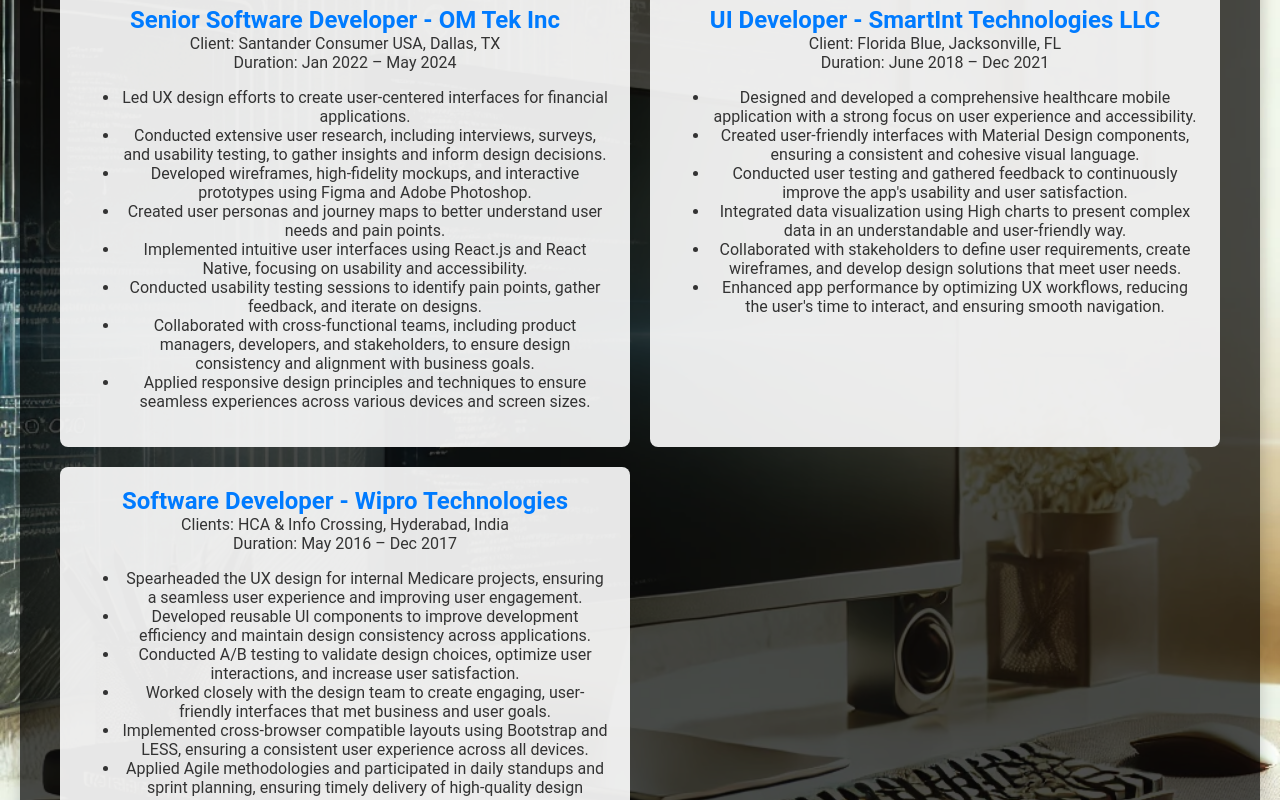
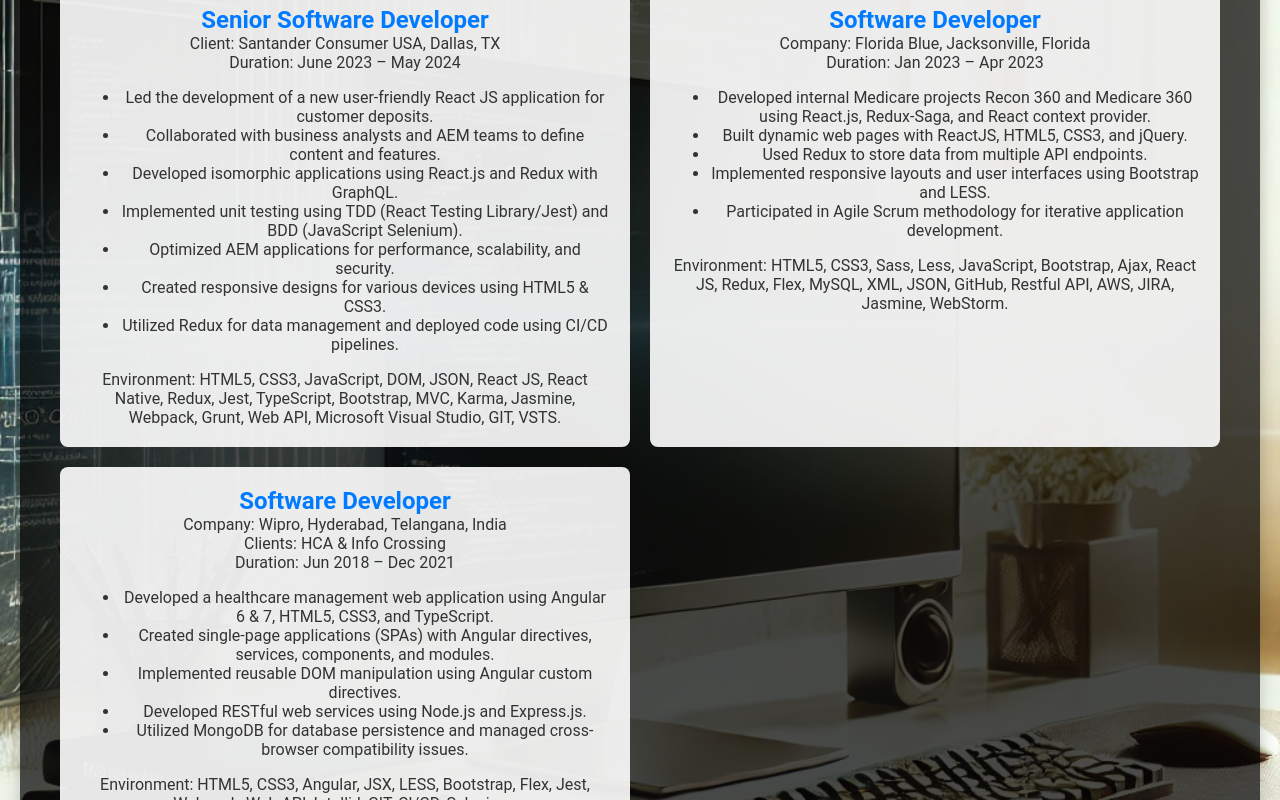
Before and after one commit to AK20091007/Portifilio, a React (Create React App) app in the folder portfolio-website/: page / in a window 1280 px wide. Shown: the part 1560-2360 px from the top of the page. Built offline with nearby package versions, Linux system fonts and the light colour scheme; the HTML template or start-up script is replaced by a standard one.

Commit message:
original theam

```diff
--- a/portfolio-website/src/components/Projects.js
+++ b/portfolio-website/src/components/Projects.js
@@ -59,45 +59,52 @@
           <ProjectsTitle>Projects & Experience</ProjectsTitle>
           <ProjectsGrid>
             <Project>
-              <ProjectTitle>Senior Software Developer - OM Tek Inc</ProjectTitle>
+              <ProjectTitle>Senior Software Developer</ProjectTitle>
               <ProjectDescription>Client: Santander Consumer USA, Dallas, TX</ProjectDescription>
-              <ProjectDescription>Duration: Jan 2022 – May 2024</ProjectDescription>
+              <ProjectDescription>Duration: June 2023 – May 2024</ProjectDescription>
               <ul>
-                <li>Led UX design efforts to create user-centered interfaces for financial applications.</li>
-                <li>Conducted extensive user research, including interviews, surveys, and usability testing, to gather insights and inform design decisions.</li>
-                <li>Developed wireframes, high-fidelity mockups, and interactive prototypes using Figma and Adobe Photoshop.</li>
-                <li>Created user personas and journey maps to better understand user needs and pain points.</li>
-                <li>Implemented intuitive user interfaces using React.js and React Native, focusing on usability and accessibility.</li>
-                <li>Conducted usability testing sessions to identify pain points, gather feedback, and iterate on designs.</li>
-                <li>Collaborated with cross-functional teams, including product managers, developers, and stakeholders, to ensure design consistency and alignment with business goals.</li>
-                <li>Applied responsive design principles and techniques to ensure seamless experiences across various devices and screen sizes.</li>
+                <li>Led the development of a new user-friendly React JS application for customer deposits.</li>
+                <li>Collaborated with business analysts and AEM teams to define content and features.</li>
+                <li>Developed isomorphic applications using React.js and Redux with GraphQL.</li>
+                <li>Implemented unit testing using TDD (React Testing Library/Jest) and BDD (JavaScript Selenium).</li>
+                <li>Optimized AEM applications for performance, scalability, and security.</li>
+                <li>Created responsive designs for various devices using HTML5 & CSS3.</li>
+                <li>Utilized Redux for data management and deployed code using CI/CD pipelines.</li>
               </ul>
+              <ProjectDescription>
+                Environment: HTML5, CSS3, JavaScript, DOM, JSON, React JS, React Native, Redux, Jest, TypeScript, Bootstrap, MVC, Karma, Jasmine, Webpack, Grunt, Web API, Microsoft Visual Studio, GIT, VSTS.
+              </ProjectDescription>
             </Project>
             <Project>
-              <ProjectTitle>UI Developer - SmartInt Technologies LLC</ProjectTitle>
-              <ProjectDescription>Client: Florida Blue, Jacksonville, FL</ProjectDescription>
-              <ProjectDescription>Duration: June 2018 – Dec 2021</ProjectDescription>
+              <ProjectTitle>Software Developer</ProjectTitle>
+              <ProjectDescription>Company: Florida Blue, Jacksonville, Florida</ProjectDescription>
+              <ProjectDescription>Duration: Jan 2023 – Apr 2023</ProjectDescription>
               <ul>
-                <li>Designed and developed a comprehensive healthcare mobile application with a strong focus on user experience and accessibility.</li>
-                <li>Created user-friendly interfaces with Material Design components, ensuring a consistent and cohesive visual language.</li>
-                <li>Conducted user testing and gathered feedback to continuously improve the app's usability and user satisfaction.</li>
-                <li>Integrated data visualization using High charts to present complex data in an understandable and user-friendly way.</li>
-                <li>Collaborated with stakeholders to define user requirements, create wireframes, and develop design solutions that meet user needs.</li>
-                <li>Enhanced app performance by optimizing UX workflows, reducing the user's time to interact, and ensuring smooth navigation.</li>
+                <li>Developed internal Medicare projects Recon 360 and Medicare 360 using React.js, Redux-Saga, and React context provider.</li>
+                <li>Built dynamic web pages with ReactJS, HTML5, CSS3, and jQuery.</li>
+                <li>Used Redux to store data from multiple API endpoints.</li>
+                <li>Implemented responsive layouts and user interfaces using Bootstrap and LESS.</li>
+                <li>Participated in Agile Scrum methodology for iterative application development.</li>
               </ul>
+              <ProjectDescription>
+                Environment: HTML5, CSS3, Sass, Less, JavaScript, Bootstrap, Ajax, React JS, Redux, Flex, MySQL, XML, JSON, GitHub, Restful API, AWS, JIRA, Jasmine, WebStorm.
+              </ProjectDescription>
             </Project>
             <Project>
-              <ProjectTitle>Software Developer - Wipro Technologies</ProjectTitle>
-              <ProjectDescription>Clients: HCA & Info Crossing, Hyderabad, India</ProjectDescription>
-              <ProjectDescription>Duration: May 2016 – Dec 2017</ProjectDescription>
+              <ProjectTitle>Software Developer</ProjectTitle>
+              <ProjectDescription>Company: Wipro, Hyderabad, Telangana, India</ProjectDescription>
+              <ProjectDescription>Clients: HCA & Info Crossing</ProjectDescription>
+              <ProjectDescription>Duration: Jun 2018 – Dec 2021</ProjectDescription>
               <ul>
-                <li>Spearheaded the UX design for internal Medicare projects, ensuring a seamless user experience and improving user engagement.</li>
-                <li>Developed reusable UI components to improve development efficiency and maintain design consistency across applications.</li>
-                <li>Conducted A/B testing to validate design choices, optimize user interactions, and increase user satisfaction.</li>
-                <li>Worked closely with the design team to create engaging, user-friendly interfaces that met business and user goals.</li>
-                <li>Implemented cross-browser compatible layouts using Bootstrap and LESS, ensuring a consistent user experience across all devices.</li>
-                <li>Applied Agile methodologies and participated in daily standups and sprint planning, ensuring timely delivery of high-quality design solutions.</li>
+                <li>Developed a healthcare management web application using Angular 6 & 7, HTML5, CSS3, and TypeScript.</li>
+                <li>Created single-page applications (SPAs) with Angular directives, services, components, and modules.</li>
+                <li>Implemented reusable DOM manipulation using Angular custom directives.</li>
+                <li>Developed RESTful web services using Node.js and Express.js.</li>
+                <li>Utilized MongoDB for database persistence and managed cross-browser compatibility issues.</li>
               </ul>
+              <ProjectDescription>
+                Environment: HTML5, CSS3, Angular, JSX, LESS, Bootstrap, Flex, Jest, Webpack, Web API, IntelliJ, GIT, CI/CD, Selenium.
+              </ProjectDescription>
             </Project>
           </ProjectsGrid>
         </ProjectsContainer>
```
